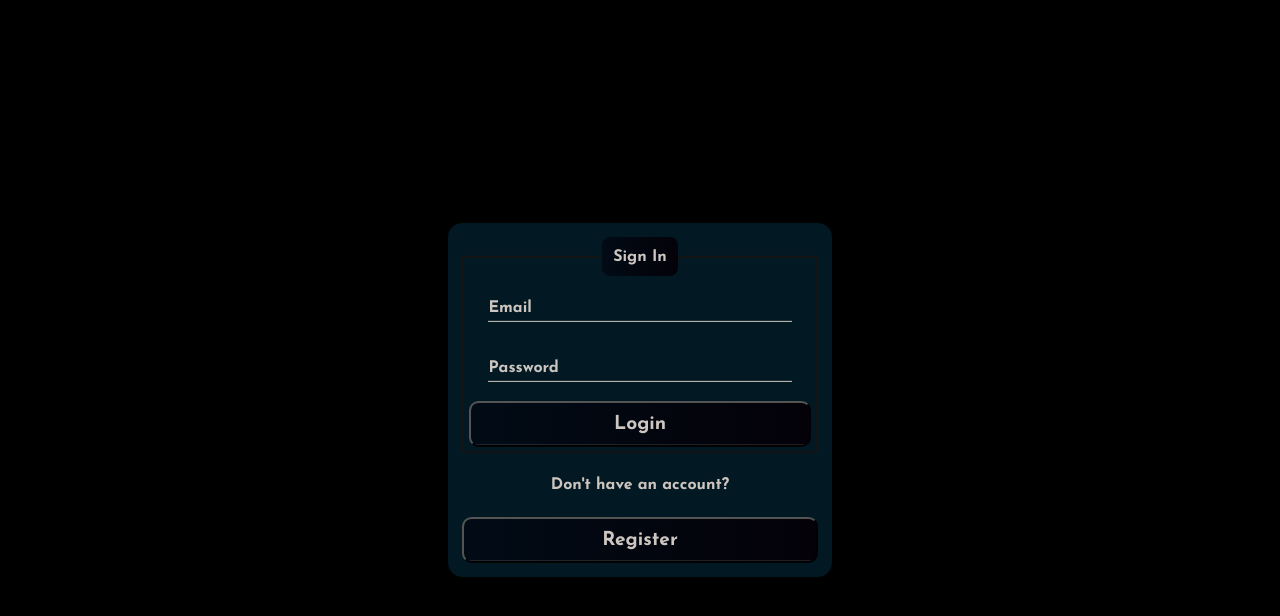
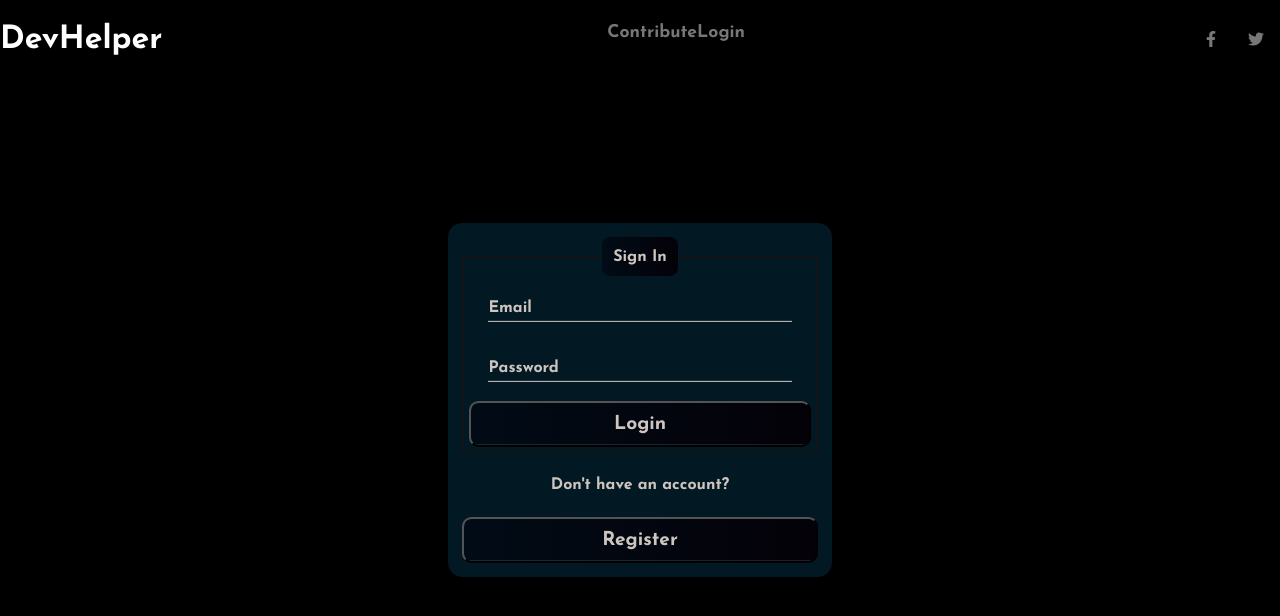
Before and after one commit to roberiodutra/ts-react-app, a React (Vite) app: page /sign_in in a window 1280 px wide. Shown: the top 616 px of the page. Built offline with nearby package versions, Linux system fonts and the light colour scheme; no server answers.

Commit message:
feat: include header into login and register pages

```diff
--- a/src/pages/login/index.tsx
+++ b/src/pages/login/index.tsx
@@ -8,6 +8,7 @@ import { useEffect, useState } from "react";
 import { saveUser, getUser } from "../../utils/localStorage";
 import { UserRoleType } from "../../types/UserRoleType";
 import apiService from "../../services/apiService";
+import Header from "../../components/Header";
 
 export default function Login() {
   const [errLogin, setErrLogin] = useState("");
@@ -52,10 +53,14 @@ export default function Login() {
     reset();
   };
   return (
-    <main className="form">
+    <main>
+      <Header />
+      <section className="form">
         <form onSubmit={handleSubmit(onSubmitHandler)}>
           <fieldset>
-          <legend><b>Sign In</b></legend>
+            <legend>
+              <b>Sign In</b>
+            </legend>
 
             <div className="form-box">
               <input
@@ -94,6 +99,7 @@ export default function Login() {
         <button type="button" onClick={() => navigate("/sign_up")}>
           Register
         </button>
+      </section>
     </main>
   );
 }
--- a/src/pages/register/index.tsx
+++ b/src/pages/register/index.tsx
@@ -7,6 +7,7 @@ import { saveUser } from "../../utils/localStorage";
 import { useUsers } from "../../context/providers/UserProvider";
 import { useState } from "react";
 import apiService from "../../services/apiService";
+import Header from "../../components/Header";
 
 export default function Register() {
   const [errRegister, setErrRegister] = useState("");
@@ -35,7 +36,9 @@ export default function Register() {
   };
 
   return (
-    <main className="form">
+    <main>
+      <Header />
+      <section className="form">
         <form onSubmit={handleSubmit(onSubmit)}>
           <fieldset>
             <legend>
@@ -126,6 +129,7 @@ export default function Register() {
         >
           Sign In
         </button>
+      </section>
     </main>
   );
 }
```
Lines whose indentation alone changed are shown as unchanged.
